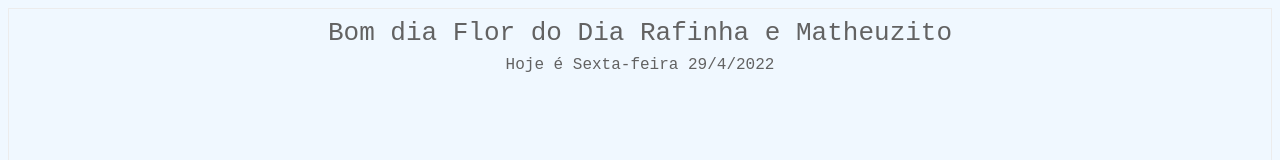
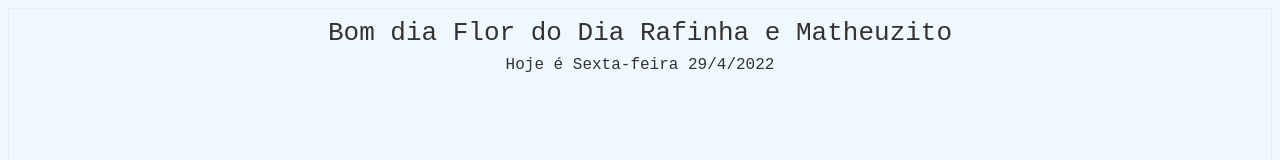
Before and after one commit to peac9/notion, a plain HTML site: page greetings.html in a window 1280 px wide. Shown: the top 160 px of the page. Drawn offline with Linux system fonts and the light colour scheme.

Commit message:
Update greetings.html

```diff
--- a/greetings.html
+++ b/greetings.html
@@ -5,7 +5,7 @@
 #lbl {
     font-family: monospace;
     font-size: xx-large;
-    color: #626262;
+    color: #323232;
     padding: 5px;
     border: 1px solid #ececec;
     text-align: center;
```
